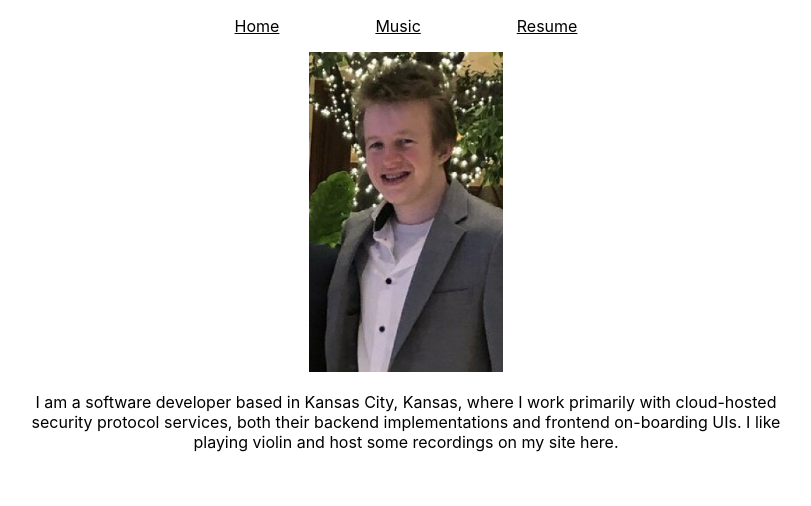
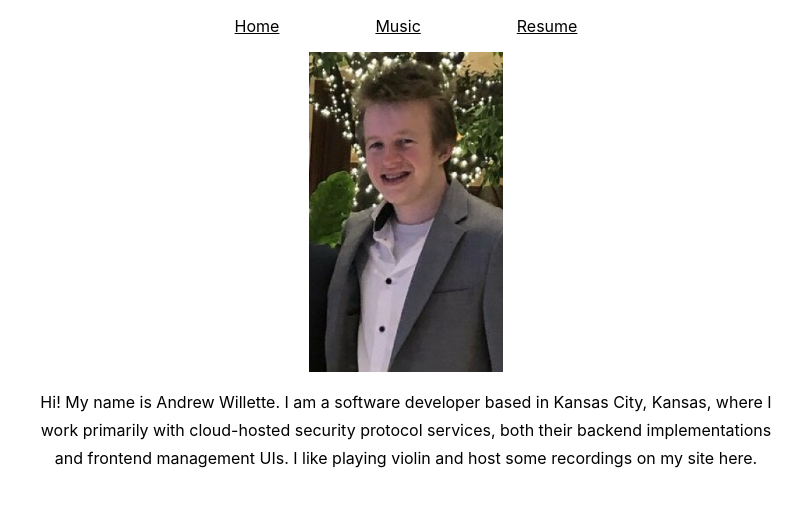
Before and after one commit to andrewwillette/go-andrewwillette.com, a React (Create React App) app in the folder frontend/: page / in a window 1280 px wide. Shown: the top 506 px of the page, without its empty margins (234-1045 px from the left). Built offline with nearby package versions, Linux system fonts and the light colour scheme.

Commit message:
master: updating homepage styling

```diff
--- a/frontend/src/components/home/HomePage.tsx
+++ b/frontend/src/components/home/HomePage.tsx
@@ -1,14 +1,15 @@
 import React, {Component} from 'react';
 import homepage_photo from './homepage_photo.jpg';
+import "./homePage.css";
 
 export class HomePage extends Component<any, any> {
     render() {
         return (
             <>
                 <img src={homepage_photo} className="personalImage" alt="logo" />
-                <div>
+                <div id="home-page">
                     <p id={"personalBio"}>
-                        I am a software developer based in Kansas City, Kansas, where I work primarily with cloud-hosted security protocol services, both their backend implementations and frontend on-boarding UIs. I like playing violin and host some recordings on my site here.
+                        Hi! My name is Andrew Willette. I am a software developer based in Kansas City, Kansas, where I work primarily with cloud-hosted security protocol services, both their backend implementations and frontend management UIs. I like playing violin and host some recordings on my site here.
                     </p>
                 </div>
             </>
--- /dev/null
+++ b/frontend/src/components/home/homePage.css
@@ -0,0 +1,4 @@
+#home-page p {
+    margin:.75rem;
+    line-height: 1.75rem;
+}
```
